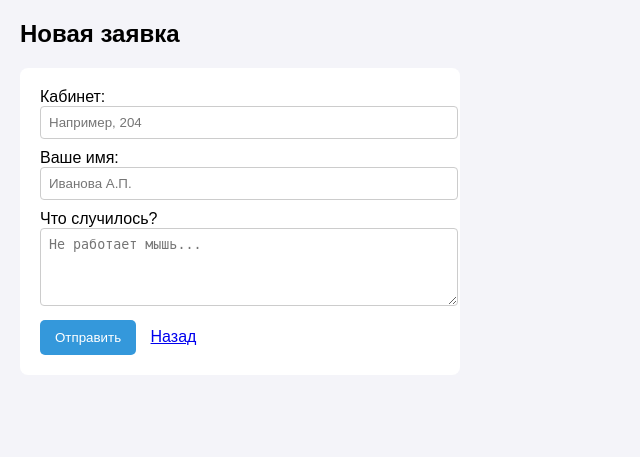
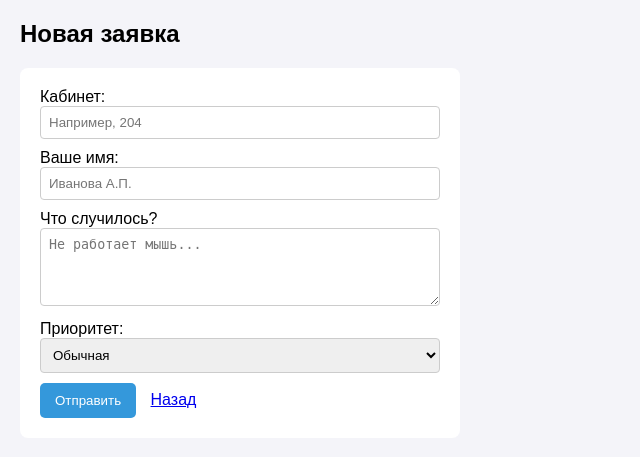
Before and after one commit to ARTERIO0/school-tickets, a Flask app: page /add in a window 1280 px wide. Shown: the top 457 px of the page, without its empty margins (0-640 px from the left). Run offline with Flask 3, Linux system fonts and the light colour scheme.

Commit message:
Update add.html

```diff
--- a/templates/add.html
+++ b/templates/add.html
@@ -6,8 +6,9 @@
     <style>
         body { font-family: Arial, sans-serif; background: #f4f4f9; margin: 20px; }
         form { background: white; padding: 20px; border-radius: 8px; max-width: 400px; }
-        input, textarea { width: 100%; padding: 8px; margin-bottom: 10px; border: 1px solid #ccc; border-radius: 4px; }
+        input, textarea, select { width: 100%; padding: 8px; margin-bottom: 10px; border: 1px solid #ccc; border-radius: 4px; box-sizing: border-box; }
         button { background: #3498db; color: white; border: none; padding: 10px 15px; border-radius: 5px; cursor: pointer; }
+        .urgent-option { color: #e74c3c; font-weight: bold; }
     </style>
 </head>
 <body>
@@ -22,6 +23,12 @@
         <label>Что случилось?</label>
         <textarea name="issue" rows="4" required placeholder="Не работает мышь..."></textarea>
 
+        <label>Приоритет:</label>
+        <select name="priority">
+            <option value="Обычная">Обычная</option>
+            <option value="Срочная">🔥 Срочная (проектор, интернет и т.д.)</option>
+        </select>
+
         <button type="submit">Отправить</button>
         <a href="/" style="margin-left: 10px;">Назад</a>
     </form>
```
